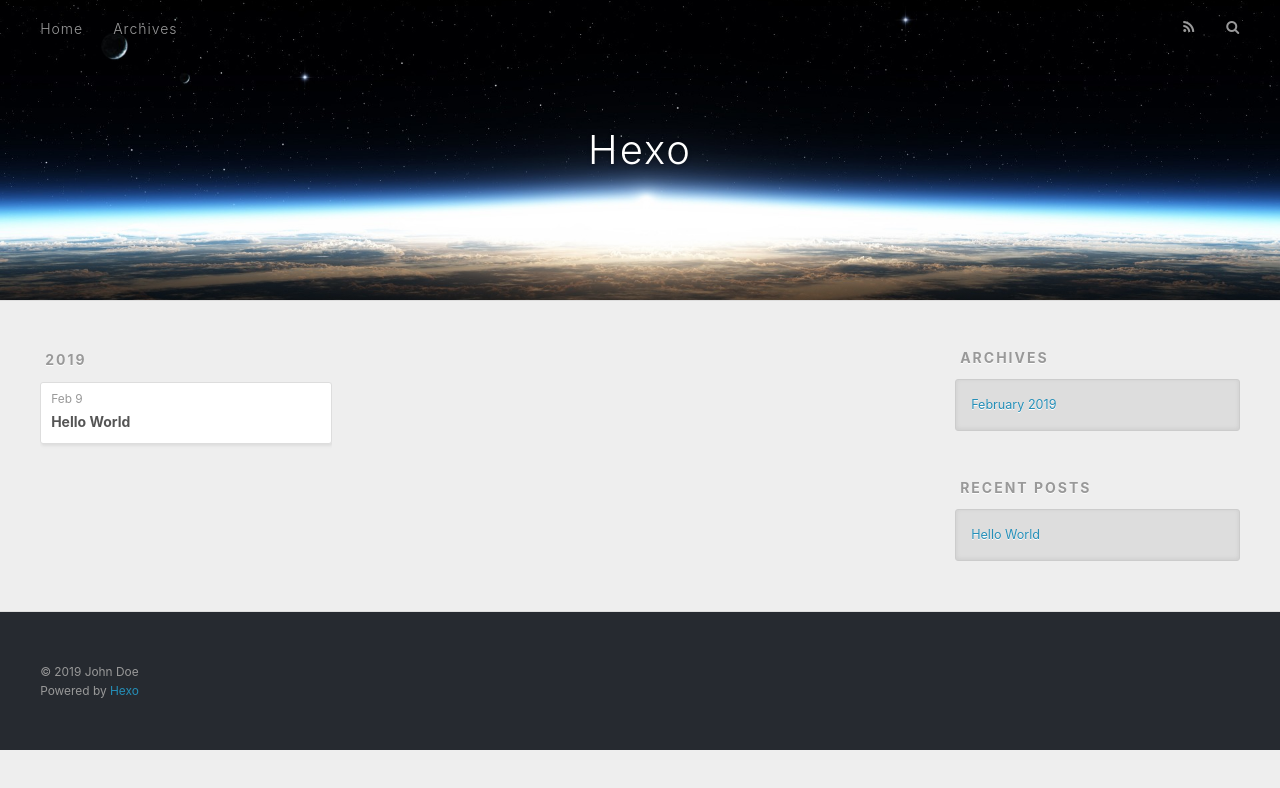
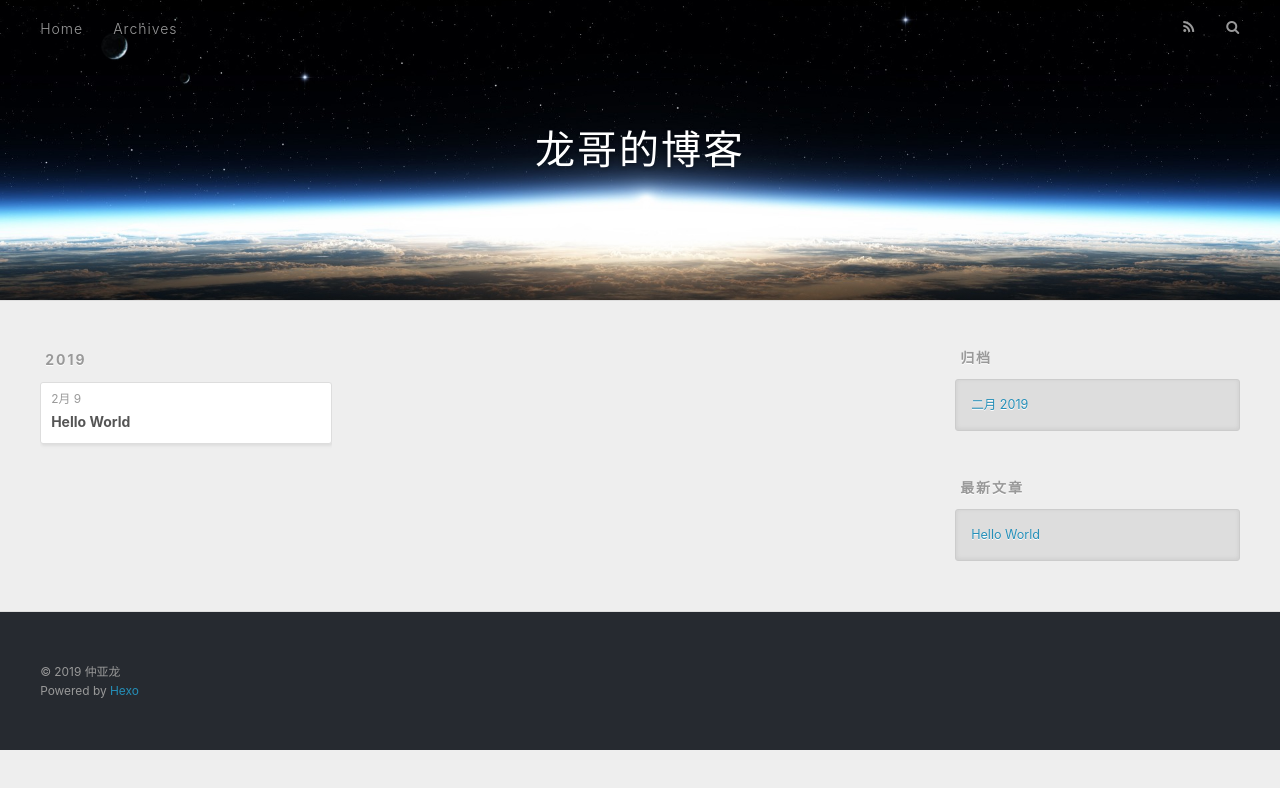
Before and after one commit to ITchuangxiang/ITchuangxiang.github.io, a plain HTML site: page archives/index.html in a window 1280 px wide. Drawn offline with nearby package versions, Linux system fonts and the light colour scheme.

Commit message:
Site updated: 2019-02-09 05:40:50

```diff
--- a/archives/index.html
+++ b/archives/index.html
@@ -5,17 +5,17 @@
 
 
 
-  <title>Archives | Hexo</title>
+  <title>归档 | 龙哥的博客</title>
   <meta name="viewport" content="width=device-width, initial-scale=1, maximum-scale=1">
   <meta property="og:type" content="website">
-<meta property="og:title" content="Hexo">
+<meta property="og:title" content="龙哥的博客">
 <meta property="og:url" content="http://yoursite.com/archives/index.html">
-<meta property="og:site_name" content="Hexo">
-<meta property="og:locale" content="default">
+<meta property="og:site_name" content="龙哥的博客">
+<meta property="og:locale" content="zh-CN">
 <meta name="twitter:card" content="summary">
-<meta name="twitter:title" content="Hexo">
+<meta name="twitter:title" content="龙哥的博客">
 
-    <link rel="alternate" href="/atom.xml" title="Hexo" type="application/atom+xml">
+    <link rel="alternate" href="/atom.xml" title="龙哥的博客" type="application/atom+xml">
 
 
     <link rel="icon" href="/favicon.png">
@@ -34,7 +34,7 @@
   <div id="header-outer" class="outer">
     <div id="header-title" class="inner">
       <h1 id="logo-wrap">
-        <a href="/" id="logo">Hexo</a>
+        <a href="/" id="logo">龙哥的博客</a>
       </h1>
 
     </div>
@@ -51,7 +51,7 @@
 
           <a id="nav-rss-link" class="nav-icon" href="/atom.xml" title="RSS Feed"></a>
 
-        <a id="nav-search-btn" class="nav-icon" title="Search"></a>
+        <a id="nav-search-btn" class="nav-icon" title="搜索"></a>
       </nav>
       <div id="search-form-wrap">
         <form action="//google.com/search" method="get" accept-charset="UTF-8" class="search-form"><input type="search" name="q" class="search-form-input" placeholder="Search"><button type="submit" class="search-form-submit">&#xF002;</button><input type="hidden" name="sitesearch" value="http://yoursite.com"></form>
@@ -77,7 +77,7 @@
   <div class="archive-article-inner">
     <header class="archive-article-header">
       <a href="/2019/02/09/hello-world/" class="archive-article-date">
-  <time datetime="2019-02-08T21:23:05.551Z" itemprop="datePublished">Feb 9</time>
+  <time datetime="2019-02-08T21:23:05.551Z" itemprop="datePublished">2月 9</time>
 </a>
 
 
@@ -109,9 +109,9 @@
 
 
   <div class="widget-wrap">
-    <h3 class="widget-title">Archives</h3>
+    <h3 class="widget-title">归档</h3>
     <div class="widget">
-      <ul class="archive-list"><li class="archive-list-item"><a class="archive-list-link" href="/archives/2019/02/">February 2019</a></li></ul>
+      <ul class="archive-list"><li class="archive-list-item"><a class="archive-list-link" href="/archives/2019/02/">二月 2019</a></li></ul>
     </div>
   </div>
 
@@ -119,7 +119,7 @@
 
 
   <div class="widget-wrap">
-    <h3 class="widget-title">Recent Posts</h3>
+    <h3 class="widget-title">最新文章</h3>
     <div class="widget">
       <ul>
 
@@ -139,7 +139,7 @@
 
   <div class="outer">
     <div id="footer-info" class="inner">
-      &copy; 2019 John Doe<br>
+      &copy; 2019 仲亚龙<br>
       Powered by <a href="http://hexo.io/" target="_blank">Hexo</a>
     </div>
   </div>
```
Also changed, not shown: 2019/02/09/hello-world/index.html (+11 -11 lines), archives/2019/02/index.html (+13 -13 lines), archives/2019/index.html (+13 -13 lines), index.html (+13 -13 lines).
